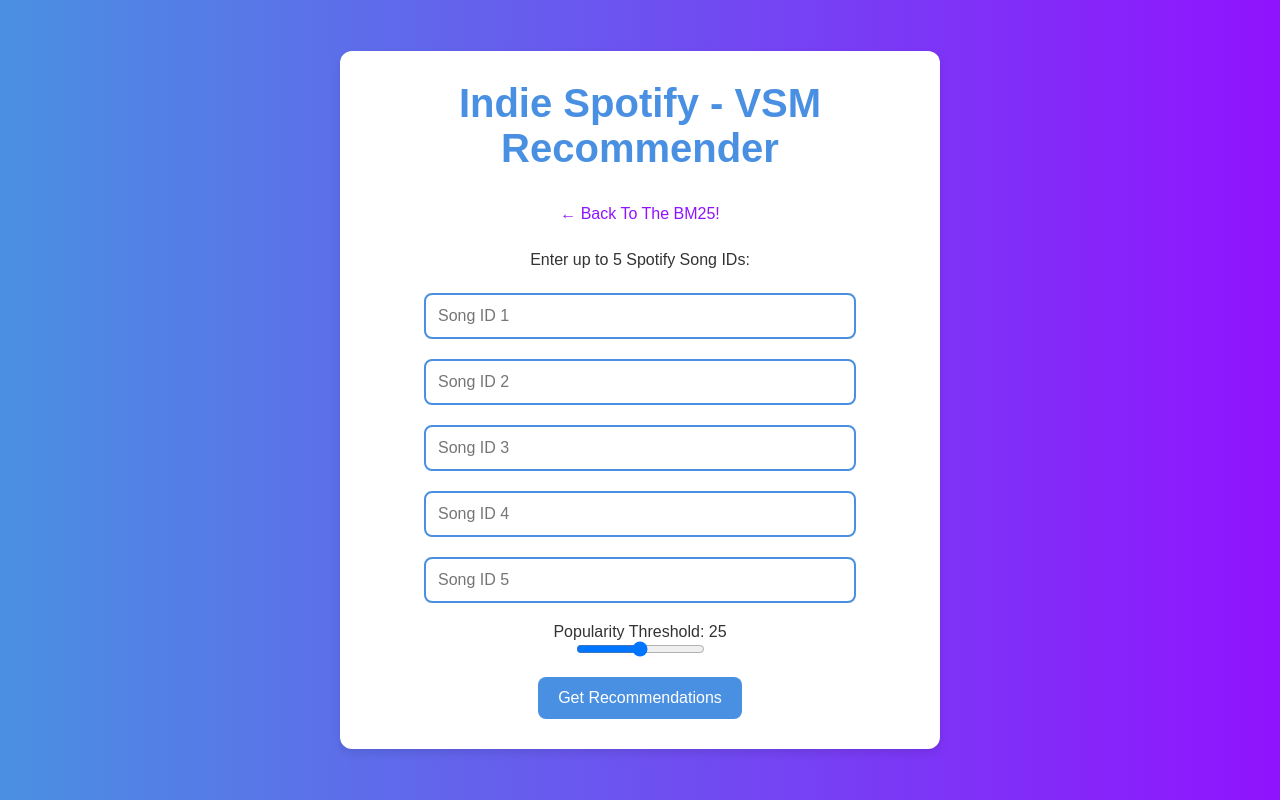
After one commit to lex23unwinn/indie_spotify, a Flask app: page /knn in a window 1280 px wide. The commit adds this page. Run offline with Flask 3, Linux system fonts and the light colour scheme; parts of the project's set-up code (start-up, migrations or seed data) failed here and were passed over.

Commit message:
nov 17 spotify api issues

```diff
--- a/app.py
+++ b/app.py
@@ -3,6 +3,7 @@
 import pandas as pd
 import kaggle
 from rank_songs import BM25IndieSpotify
+from rank_songs_2 import KNNIndieSpotify
 
 if not os.path.exists("datasets"):
     os.makedirs("datasets")
@@ -36,6 +37,26 @@
     ranked_songs = bm25.rank_songs(query, popularity_threshold=popularity_threshold)
     return render_template('results.html', query=query, ranked_songs=ranked_songs)
 
+@app.route('/knn')
+def knn_home():
+    print("KNN Home page accessed.")
+    return render_template('knn_home.html')
+
+@app.route('/knn_results', methods=['POST'])
+def knn_results():
+    song_ids = [request.form.get(f"song{i}") for i in range(1, 6) if request.form.get(f"song{i}")]
+    popularity_threshold = int(request.form.get('popularity_threshold', 50))
+
+    print(f"Received song IDs: {song_ids} with popularity threshold: {popularity_threshold}")
+
+    if not song_ids:
+        print("No song IDs provided.")
+        return render_template('knn_results.html', error="Please provide at least one song ID.")
+
+    knn_model = KNNIndieSpotify(data)
+    recommendations = knn_model.recommend_songs(song_ids, popularity_threshold=popularity_threshold)
+    return render_template('knn_results.html', recommendations=recommendations)
+
 if __name__ == '__main__':
     print("Starting Flask app...")
     app.run(debug=True)
--- a/rank_songs.py
+++ b/rank_songs.py
@@ -7,7 +7,7 @@
 SPOTIFY_CLIENT_ID = '6c95c84aa7374880b523c85f05b54530'
 SPOTIFY_CLIENT_SECRET = 'a5341d26f52d40bd84258c4d3fab2f5b'
 client_credentials_manager = SpotifyClientCredentials(client_id=SPOTIFY_CLIENT_ID, client_secret=SPOTIFY_CLIENT_SECRET)
-sp = spotipy.Spotify(client_credentials_manager=client_credentials_manager, requests_timeout=10, retries=3)
+sp = spotipy.Spotify(client_credentials_manager=client_credentials_manager)
 
 class BM25IndieSpotify:
 
@@ -17,16 +17,19 @@
         self.k1 = k1
         self.b = b
 
+        print("Calculating average lyrics length...")
         self.avg_lyrics_len = data['lyrics'].str.split().str.len().mean()
         print(f"Average lyrics length calculated: {self.avg_lyrics_len}")
 
+        print("Calculating document frequencies...")
         self.df_dict = defaultdict(int)
-        for lyrics in self.data['lyrics'].dropna():
+        for index, lyrics in enumerate(self.data['lyrics'].dropna()):
             unique_terms = set(lyrics.lower().split())
             for term in unique_terms:
                 self.df_dict[term] += 1
+            if index % 100 == 0:
+                print(f"Processed {index} lyrics rows.")
         print("Document frequencies computed.")
-
 
     def fetch_track_info(self, track_id, popularity_threshold=50):
         print(f"Fetching track info for track ID: {track_id}")
@@ -35,24 +38,24 @@
             album_image_url = track['album']['images'][0]['url'] if track['album']['images'] else None
             popularity = track['popularity']
 
+            print(f"Track {track_id}: Popularity={popularity}, Album Image URL={album_image_url}")
             if popularity >= popularity_threshold:
                 print(f"Track {track_id} is too popular (popularity: {popularity}), skipping.")
                 return None, None
 
             if popularity is None:
+                print(f"Track {track_id} has no popularity data, skipping.")
                 return None, None
 
             return album_image_url, popularity
         except Exception as e:
-            print(f"Error fetching track info: {e}")
+            print(f"Error fetching track info for {track_id}: {e}")
             return None, None
 
-
-    def calculate_textual_score(self, query, song_lyrics, song_artists, song_album, song_title, artist_boost=5.0, album_boost=3.0, title_boost=1.0):
+    def calculate_textual_score(self, query, song_lyrics, song_artists, song_album, song_title, artist_boost=5.0, album_boost=3.0, title_boost=2.0):
         print(f"Calculating textual score for query: '{query}'")
-
         if pd.isna(song_lyrics):
-            print("No lyrics available, score set to 0.")
+            print("No lyrics available for this song, score set to 0.")
             return 0
 
         query_terms = query.lower().split()
@@ -63,24 +66,31 @@
         score = 0
 
         if isinstance(song_artists, str):
+            print(f"Checking query terms in artists: {song_artists}")
             song_artists_lower = song_artists.lower().split()
             for term in query_terms:
                 if term in song_artists_lower:
                     score += artist_boost
+                    print(f"Boosted score for matching artist term: {term}")
                     break
         if isinstance(song_album, str):
+            print(f"Checking query terms in album name: {song_album}")
             song_album_lower = song_album.lower().split()
             for term in query_terms:
                 if term in song_album_lower:
                     score += album_boost
+                    print(f"Boosted score for matching album term: {term}")
                     break
         if isinstance(song_title, str):
+            print(f"Checking query terms in title: {song_title}")
             song_title_lower = song_title.lower().split()
             for term in query_terms:
                 if term in song_title_lower:
                     score += title_boost
+                    print(f"Boosted score for matching title term: {term}")
                     break
 
+        print("Calculating term frequencies for lyrics...")
         tf_lyrics = defaultdict(int)
         for term in lyrics_terms:
             tf_lyrics[term] += 1
@@ -94,21 +104,18 @@
                 idf = np.log(total_docs / (df + 1))
                 tf_component = (tf * (self.k1 + 1)) / (tf + self.k1 * (1 - self.b + self.b * (doc_length / avg_doc_length)))
                 score += idf * tf_component
+                print(f"Term '{term}': TF={tf}, DF={df}, IDF={idf}, Score Contribution={idf * tf_component}")
 
-        print(f"Score calculated: {score}")
+        print(f"Total score for this song: {score}")
         return score
 
-
-
     def rank_songs(self, query, popularity_threshold=50):
+        print(f"Ranking songs for query: '{query}' with popularity threshold: {popularity_threshold}")
         ranked_songs = []
 
-        for _, song in self.data.iterrows():
+        for index, song in self.data.iterrows():
             try:
-                album_image_url, popularity = self.fetch_track_info(song['id'], popularity_threshold)
-                if album_image_url is None:
-                    continue
-
+                print(f"Processing song ID: {song['id']}")
                 bm25_lyrics_score = self.calculate_textual_score(
                     query, song['lyrics'], song['artists'], song['album_name'], song['name']
                 )
@@ -119,14 +126,36 @@
                     'artists': song['artists'],
                     'album_name': song['album_name'],
                     'spotify_url': f"https://open.spotify.com/track/{song['id']}",
-                    'id': song['id'],
-                    'popularity': popularity,
-                    'album_image_url': album_image_url
+                    'id': song['id']
                 })
+            except Exception as e:
+                print(f"Error processing song ID {song['id']}: {e}")
+                continue
+
+        print(f"Sorting top 100 songs by score...")
+        ranked_songs = sorted(ranked_songs, key=lambda x: x['score'], reverse=True)[:100]
+
+        final_results = []
+        for song in ranked_songs:
+            if len(final_results) >= 10:
+                print("Collected 10 valid results, stopping further processing.")
+                break
+
+            try:
+                print(f"Fetching metadata for ranked song ID: {song['id']}")
+                album_image_url, popularity = self.fetch_track_info(song['id'], popularity_threshold)
+                if album_image_url is None:
+                    print(f"Song ID {song['id']} skipped due to popularity or API error.")
+                    continue
+
+                song['popularity'] = popularity
+                song['album_image_url'] = album_image_url
+                final_results.append(song)
+                print(f"Added song ID {song['id']} to final results.")
 
             except Exception as e:
-                print(f"Error fetching track info for {song['id']}: {e}")
+                print(f"Error fetching additional info for song ID {song['id']}: {e}")
                 continue
 
-        top_songs = sorted(ranked_songs, key=lambda x: x['score'], reverse=True)[:10]
-        return top_songs
+        print(f"Final results prepared with {len(final_results)} songs.")
+        return final_results
--- a/templates/home.html
+++ b/templates/home.html
@@ -13,7 +13,7 @@
         <p>Welcome to Indie Spotify! Our mission is to help people discover music that is fresh, unique, and often overlooked by popular music streaming services. Dive into our world of indie artists, niche genres and more!.</p>
 
         <form action="/results" method="post">
-            <input type="text" name="query" placeholder="Enter a genre, mood, or artist to get started!" required>
+            <input type="text" name="query" placeholder="Try searching for 'chill beats', 'lo-fi hip hop', or 'acoustic folk' required">
 
             <label for="popularity-threshold">Popularity Threshold: <span id="threshold-value">25</span></label>
             <input
@@ -30,7 +30,7 @@
         </form>
 
         <div class="extra-info">
-            <p>Looking for inspiration? Try searching for <em>“chill beats”</em>, <em>“lo-fi hip hop”</em>, or <em>“acoustic folk”</em>.</p>
+            <p><a href="/knn" class="back-link">← Try Out the VSM!</a></p>
             <p>The Big Three music labels (Sony, Universal and Warner) own 85% of the U.S. recording industry! Shoutout Lina Khan!</p>
         </div>
     </div>
--- /dev/null
+++ b/templates/knn_home.html
@@ -0,0 +1,36 @@
+<!DOCTYPE html>
+<html lang="en">
+<head>
+    <meta charset="UTF-8">
+    <meta name="viewport" content="width=device-width, initial-scale=1.0">
+    <title>Indie Spotify - KNN Recommender</title>
+    <link rel="stylesheet" href="/static/styles.css">
+</head>
+<body>
+    <div class="container">
+        <h1>Indie Spotify - VSM Recommender</h1>
+        <p><a href="/" class="back-link">← Back To The BM25!</a></p>
+        <form action="/knn_results" method="post">
+            <p>Enter up to 5 Spotify Song IDs:</p>
+            <input type="text" name="song1" placeholder="Song ID 1">
+            <input type="text" name="song2" placeholder="Song ID 2">
+            <input type="text" name="song3" placeholder="Song ID 3">
+            <input type="text" name="song4" placeholder="Song ID 4">
+            <input type="text" name="song5" placeholder="Song ID 5">
+
+            <label for="popularity-threshold">Popularity Threshold: <span id="threshold-value">25</span></label>
+            <input
+                type="range"
+                id="popularity-threshold"
+                name="popularity_threshold"
+                min="0"
+                max="50"
+                value="25"
+                style="margin-bottom: 20px; display: block;"
+                oninput="document.getElementById('threshold-value').textContent = this.value">
+
+            <button type="submit">Get Recommendations</button>
+        </form>
+    </div>
+</body>
+</html>
```
Also changed, not shown: templates/knn_results.html (added, +41 -0 lines).
